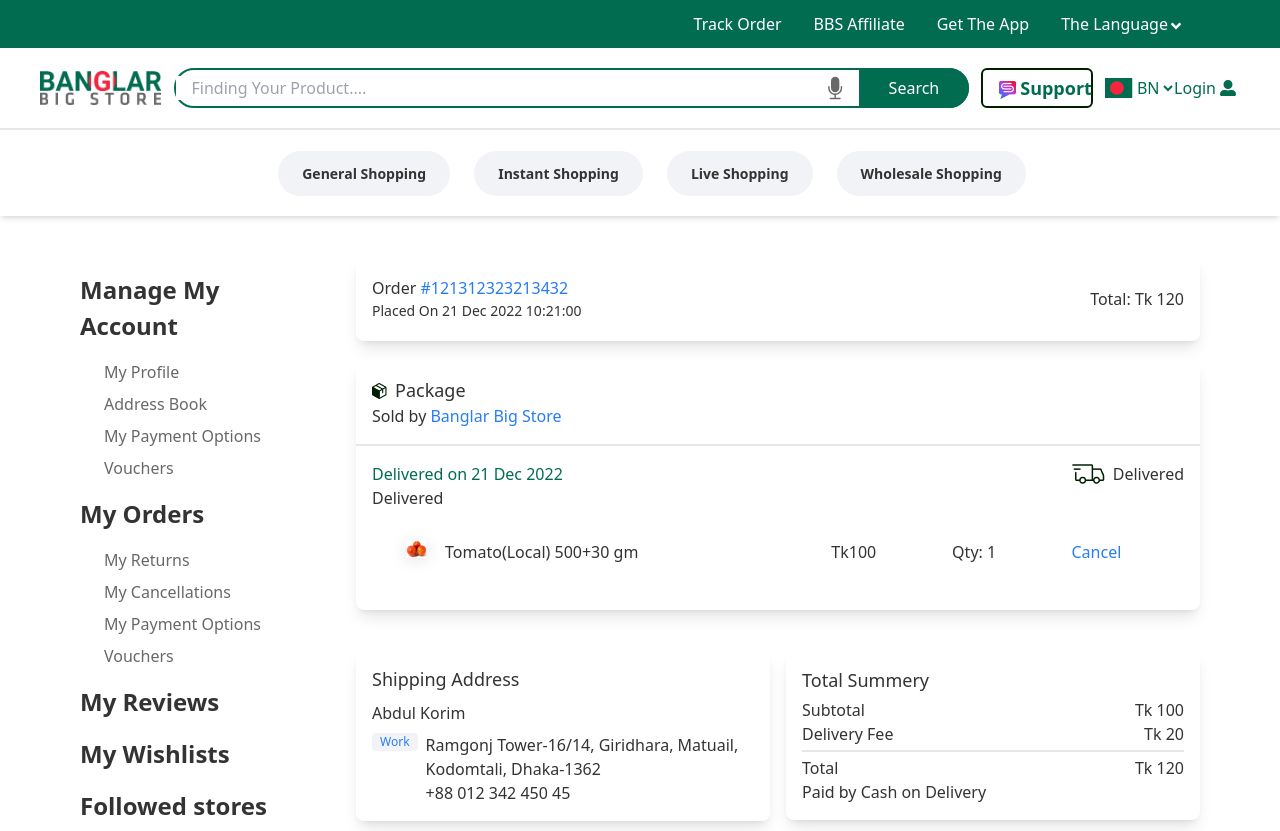
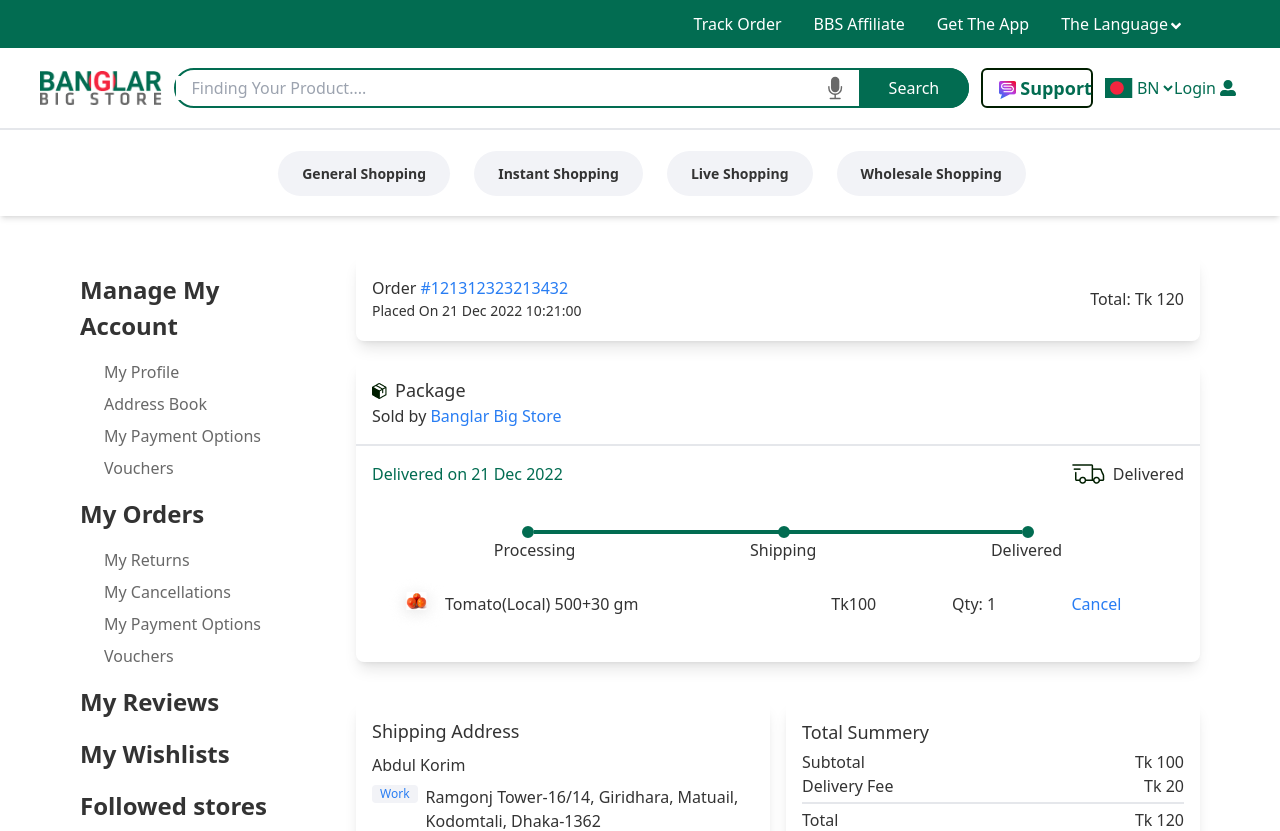
Before and after one commit to kowsar-mahmud-remon/Frontend-2, a Next.js app: page /orderDetails in a window 1280 px wide. Shown: the top 831 px of the page. Built offline with nearby package versions, Linux system fonts and the light colour scheme.

Commit message:
time line done

```diff
--- a/components/myOrderDetails/Timeline/Timeline.js
+++ b/components/myOrderDetails/Timeline/Timeline.js
@@ -1,11 +1,68 @@
+const Timeline = ({ status }) => {
 
+    if (status === 'Processing') {
+        return (
+          <div>
+            <div className="flex justify-center items-center relative">
+              <div className="w-3 h-3 rounded-full border-2 border-[#026C51] bg-[#026C51]"></div>
+              <div className="h-1 w-4/5 bg-[#F2F2F2]"></div>
+              <div className="w-3 h-3 rounded-full border-2 absolute left-2/4 z-10 bg-[#F2F2F2]"></div>
+              <div className="w-3 h-3 rounded-full border-2 bg-[#F2F2F2]"></div>
+            </div>
+            <div className="flex justify-center items-center ">
+              <div className="flex justify-between items-center w-[70%]">
+                <p>Processing</p>
+                <p>Shipping</p>
+                <p>Delivered</p>
+              </div>
+            </div>
+          </div>
+        );
+    }
 
-const Timeline = ({ status}) => {
-    return (
+    if (status === "Shipped") {
+        return (
+          <div>
+            <div className="flex justify-center items-center relative">
+              <div className="w-3 h-3 rounded-full border-2 border-[#026C51] bg-[#026C51]"></div>
+              <div className="h-1 w-4/5 bg-[#F2F2F2]">
+                <div className="w-1/2 h-full bg-[#026C51]"></div>
+              </div>
+              <div className="w-3 h-3 rounded-full border-2 absolute left-2/4 z-10 bg-[#026C51] border-[#026C51]"></div>
+              <div className="w-3 h-3 rounded-full border-2 bg-[#F2F2F2]"></div>
+            </div>
+            <div className="flex justify-center items-center ">
+              <div className="flex justify-between items-center w-[70%]">
+                <p>Processing</p>
+                <p>Shipping</p>
+                <p>Delivered</p>
+              </div>
+            </div>
+          </div>
+        );
+    }
+
+    if (status === "Delivered") {
+      return (
         <div>
-            {status}
+          <div className="flex justify-center items-center relative">
+            <div className="w-3 h-3 rounded-full border-2 border-[#026C51] bg-[#026C51]"></div>
+            <div className="h-1 w-3/5 bg-[#F2F2F2]">
+              <div className="w-full h-full bg-[#026C51]"></div>
+            </div>
+            <div className="w-3 h-3 rounded-full border-2 absolute left-2/4 z-10 bg-[#026C51] border-[#026C51]"></div>
+            <div className="w-3 h-3 rounded-full border-2 bg-[#026C51] border-[#026C51]"></div>
+          </div>
+          <div className="flex justify-center items-center ">
+            <div className="flex justify-between items-center w-[70%]">
+              <p>Processing</p>
+              <p>Shipping</p>
+              <p>Delivered</p>
+            </div>
+          </div>
         </div>
-    );
+      );
+    }
 };
 
 export default Timeline;
--- a/components/myOrderDetails/myOrderDetails.js
+++ b/components/myOrderDetails/myOrderDetails.js
@@ -72,7 +72,7 @@
               <p className="text-base ml-2">{data.status}</p>
             </div>
           </div>
-          <div>
+          <div className="mt-10">
             <Timeline status={data.status}></Timeline>
           </div>
           {/* table */}
@@ -102,7 +102,7 @@
       </div>
 
       {/* bottom part */}
-      <div className="grid grid-cols-2 gap-4 my-10">
+      <div className="grid lg:grid-cols-2 grid-cols-1 lg:gap-4 my-10">
         <div>
           <div className="p-4 shadow-lg rounded-lg mb-4">
             <div>
@@ -140,7 +140,7 @@
           </div>
         </div>
         <div>
-          <div className="p-4 shadow-lg rounded-lg">
+          <div className="p-4 shadow-lg rounded-lg lg:mt-0 mt-4">
             <div>
               <h1 className="text-lg font-[500] mb-1">Total Summery</h1>
               <div className="flex justify-between items-center">
```
